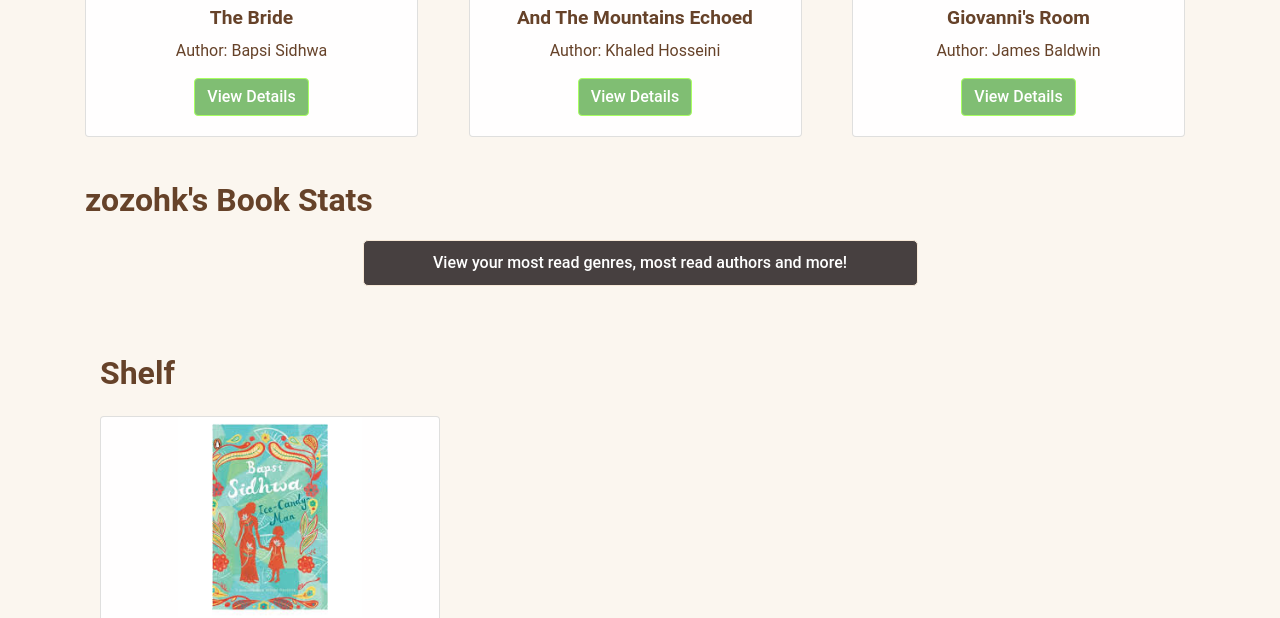
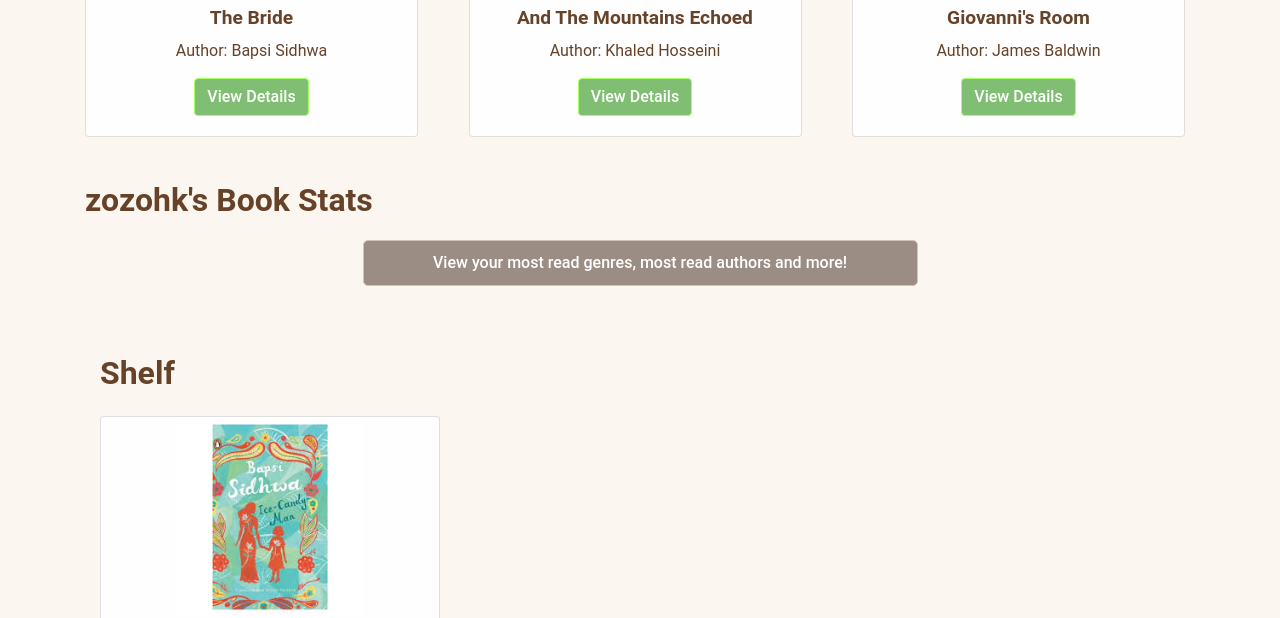
Before and after one commit to zoya-hammad/onemorechapter, a Django app: page /countyourpages/ in a window 1280 px wide. Shown: the part 846-1464 px from the top of the page. Run offline with Django 5.2, Linux system fonts and the light colour scheme; a user stored in the database is signed in; data comes from the database, SQL or seed files in the repository; some libraries are stand-ins or nearby versions.

Commit message:
Formatting

```diff
--- a/books/templates/index.html
+++ b/books/templates/index.html
@@ -40,9 +40,11 @@
         }
 
         .btn2-primary {
-            background-color: #474040;
-            border-color: #f7e9d8;
+
             color: white;
+
+            background-color: #9b8d84;
+            border-color: #cfc3be;
             font-weight: 500;
             display: block;
             margin: auto;
@@ -52,8 +54,8 @@
             border-radius: 5px;
         }
         .btn2-primary:hover {
-            background-color: #9b8d84;
-            border-color: #cfc3be;
+            background-color: #474040;
+            border-color: #f7e9d8;
             color: white;
         }
 
```
